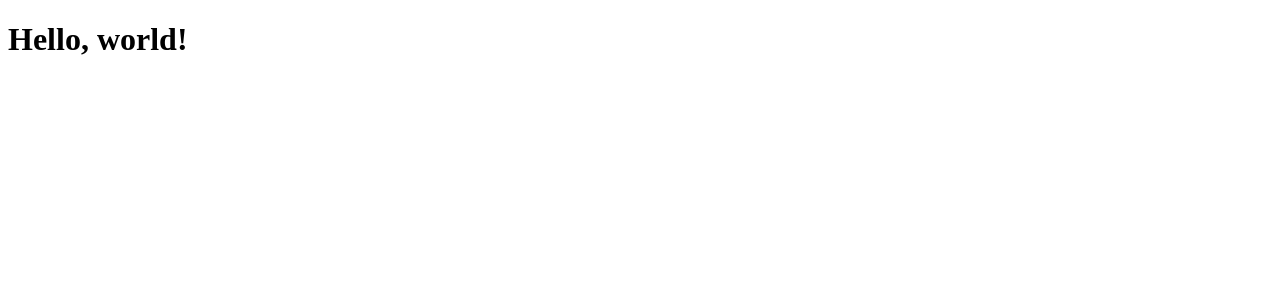
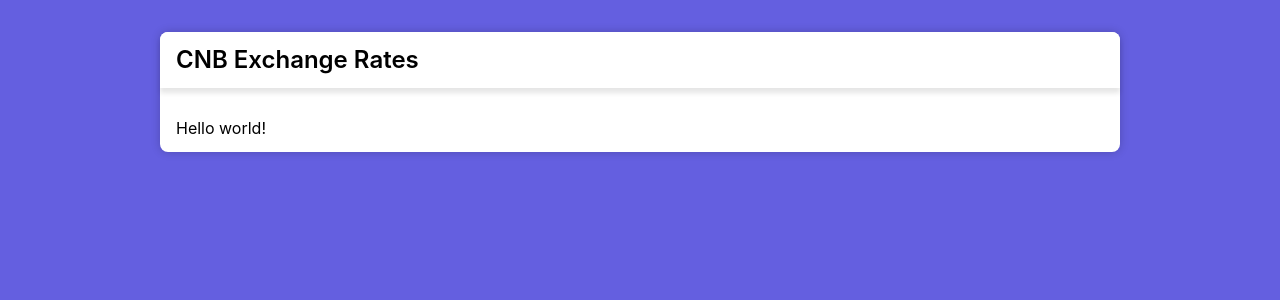
Before and after one commit to izmy/momence-tech-task, a React (Vite) app in the folder client/: page / in a window 1280 px wide. Shown: the top 300 px of the page. Built offline with nearby package versions, Linux system fonts and the light colour scheme.

Commit message:
feat: create layout

```diff
--- /dev/null
+++ b/client/src/App.tsx
@@ -0,0 +1,67 @@
+import styled from 'styled-components';
+
+const Container = styled.div`
+    --container-gap: 2rem;
+
+    display: flex;
+    align-items: center;
+    justify-content: center;
+
+    margin: var(--container-gap);
+`;
+
+const Layout = styled.main`
+    display: flex;
+    flex-direction: column;
+    gap: 1rem;
+
+    width: 100%;
+    max-width: 60rem;
+
+    background-color: rgb(255, 255, 255);
+    box-shadow: 0px 0px 10px 0px rgb(0 0 0 / 0.2);
+    border-radius: 0.5rem;
+`;
+
+const Header = styled.div`
+  text-align: center;
+  position: sticky;
+  top: 0;
+  background-color: white;
+  display: flex;
+  justify-content: space-between;
+  gap: 1rem;
+  padding: 1rem;
+  border-top-left-radius: 0.5rem;
+  border-top-right-radius: 0.5rem;
+  box-shadow: 0px 5px 5px 0px rgba(0, 0, 0, 0.1);
+`;
+
+const Title = styled.h1`
+  display: flex;
+  align-items: center;
+  font-size: 1.5rem;
+  font-weight: 600;
+
+  @media screen and (max-width: 650px) {
+    font-size: 1rem;
+  }
+`;
+
+const Content = styled.div`
+  padding: 1rem;
+  overflow-x: auto;
+`;
+
+export const App = () => {
+  return (
+    <Container>
+      <Layout>
+        <Header>
+          <Title>CNB Exchange Rates</Title>
+        </Header>
+        <Content>Hello world!</Content>
+      </Layout>
+    </Container>
+  );
+};
--- a/client/src/main.tsx
+++ b/client/src/main.tsx
@@ -1,13 +1,21 @@
+import { QueryClient, QueryClientProvider } from '@tanstack/react-query';
 import React from 'react';
 import { createRoot } from 'react-dom/client';
+import { App } from './App';
+import { GlobalStyle } from './styles/GlobalStyle';
 
 export const SETTINGS = {
   environment: import.meta.env.VITE_ENVIRONMENT ?? 'development',
   backendApiUrl: import.meta.env.VITE_BACKEND_API_URL ?? 'http://localhost:3000',
 };
 
+const queryClient = new QueryClient();
+
 createRoot(document.getElementById('root') as HTMLElement).render(
   <React.StrictMode>
-		<h1>Hello, world!</h1>
+    <QueryClientProvider client={queryClient}>
+      <GlobalStyle />
+      <App />
+    </QueryClientProvider>
   </React.StrictMode>
 );
--- /dev/null
+++ b/client/src/styles/GlobalStyle.tsx
@@ -0,0 +1,19 @@
+import { createGlobalStyle } from 'styled-components';
+import reset from 'styled-reset';
+
+export const GlobalStyle = createGlobalStyle`
+    ${reset}
+
+    :root {
+      --indigo: oklch(56% 0.191 280);
+      --indigo-light: oklch(64% 0.152 282);
+      --pink: oklch(0.7 0.3 350);
+      --pink-light: oklch(0.9 0.1 350);
+
+      font-family: Inter, sans-serif;
+    }
+
+    body {
+      background-color: var(--indigo);
+    }
+`;
```
